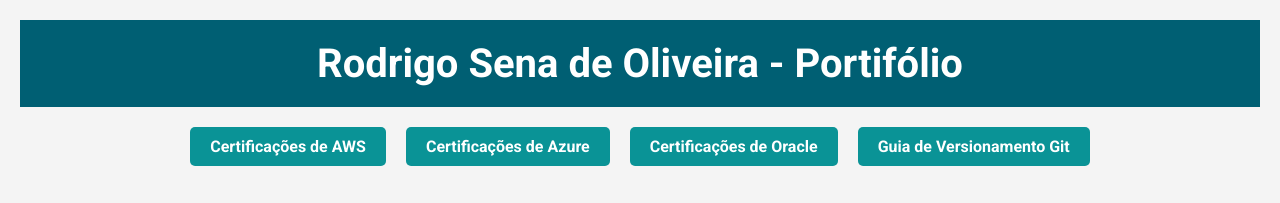
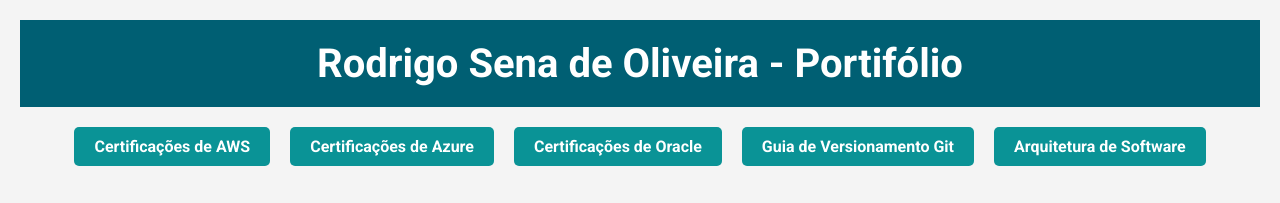
Before and after one commit to rodrigosenna/myportifolio, a plain HTML site: page index.html in a window 1280 px wide. Shown: the top 203 px of the page. Drawn offline with Linux system fonts and the light colour scheme.

Commit message:
Update index.html

```diff
--- a/index.html
+++ b/index.html
@@ -112,6 +112,7 @@
         <a href="src/Azure.html">Certificações de Azure</a>
         <a href="src/Oracle.html">Certificações de Oracle</a>
         <a href="src/Oracle.html">Guia de Versionamento Git</a>
+                <a href="src/ArquiteturaSoftare.html">Arquitetura de Software</a>
     </nav>
 
     <section>
```
